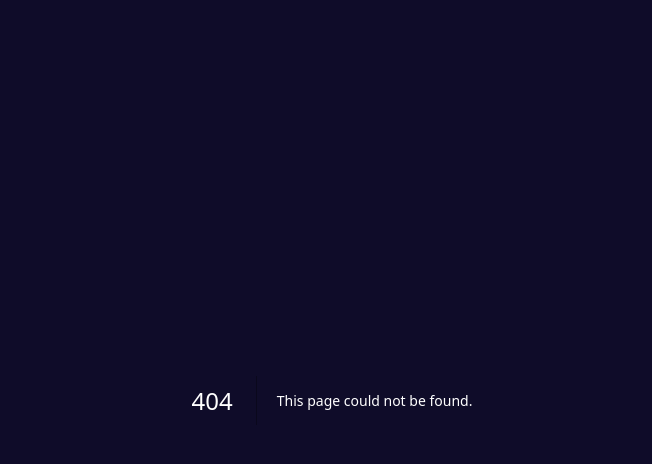
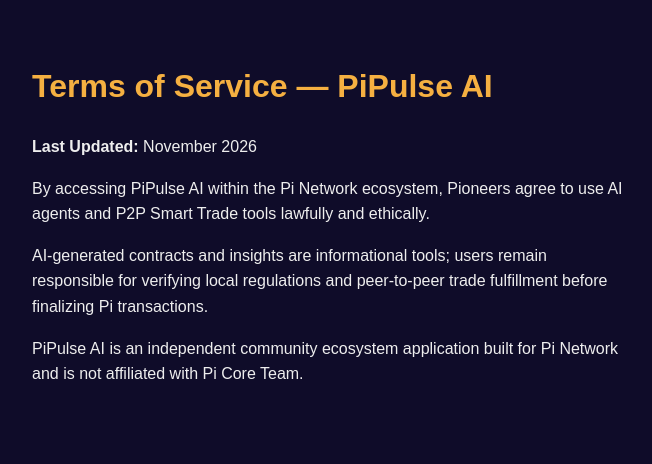
Before and after one commit to Orhanexcellency/pipulse-ai, a Next.js app: page /terms in a window 1280 px wide. Before the commit this address had no page. Shown: the top 464 px of the page, without its empty margins (308-960 px from the left). Built offline with nearby package versions, Linux system fonts and the light colour scheme.

Commit message:
Create page.js

```diff
--- /dev/null
+++ b/app/terms/page.js
@@ -0,0 +1,11 @@
+export default function Terms() {
+  return (
+    <div style={{ maxWidth: 600, margin: '20px auto', padding: 20, color: '#eee', lineHeight: 1.6 }}>
+      <h1 style={{ color: '#f5b041' }}>Terms of Service — PiPulse AI</h1>
+      <p><b>Last Updated:</b> November 2026</p>
+      <p>By accessing PiPulse AI within the Pi Network ecosystem, Pioneers agree to use AI agents and P2P Smart Trade tools lawfully and ethically.</p>
+      <p>AI-generated contracts and insights are informational tools; users remain responsible for verifying local regulations and peer-to-peer trade fulfillment before finalizing Pi transactions.</p>
+      <p>PiPulse AI is an independent community ecosystem application built for Pi Network and is not affiliated with Pi Core Team.</p>
+    </div>
+  );
+}
```
